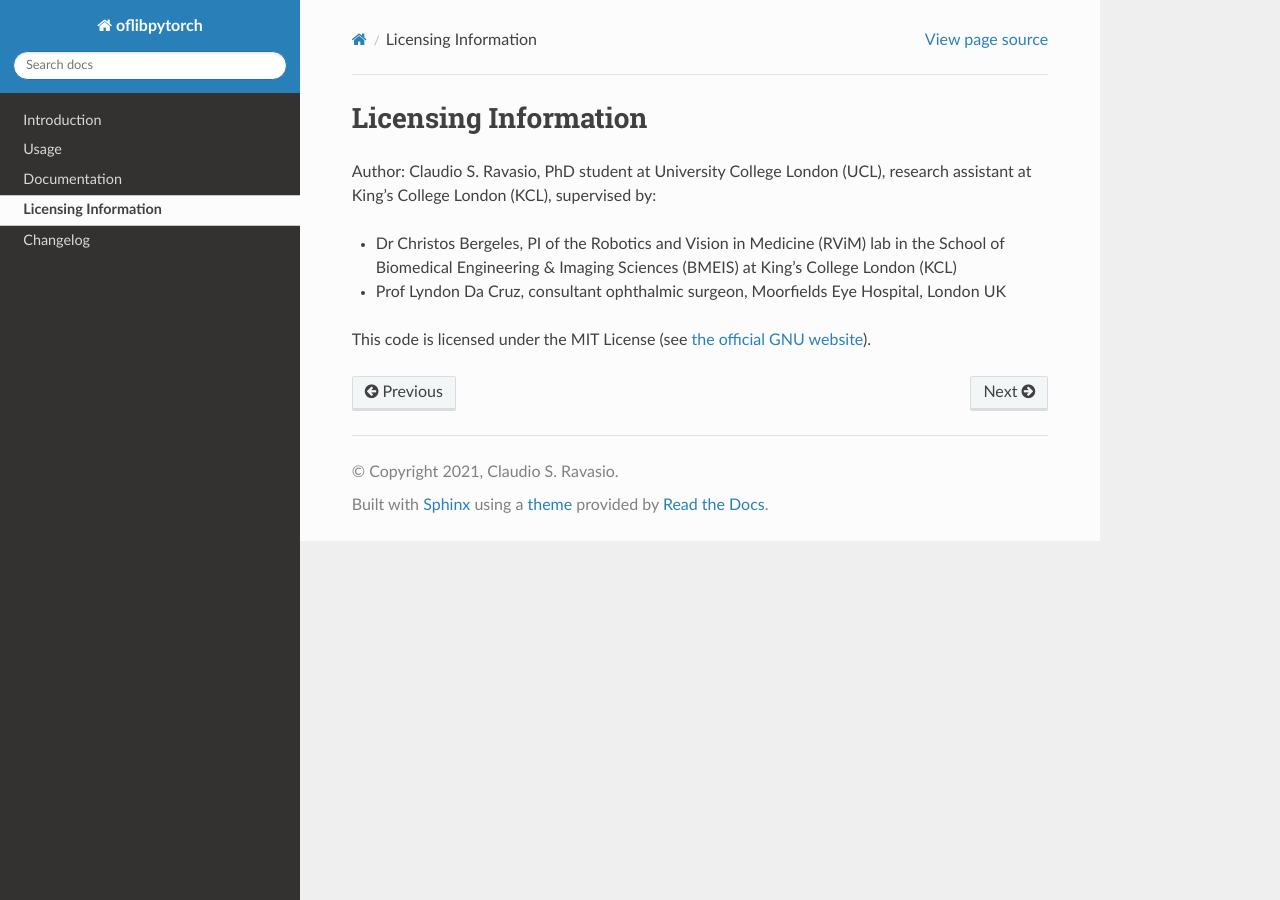
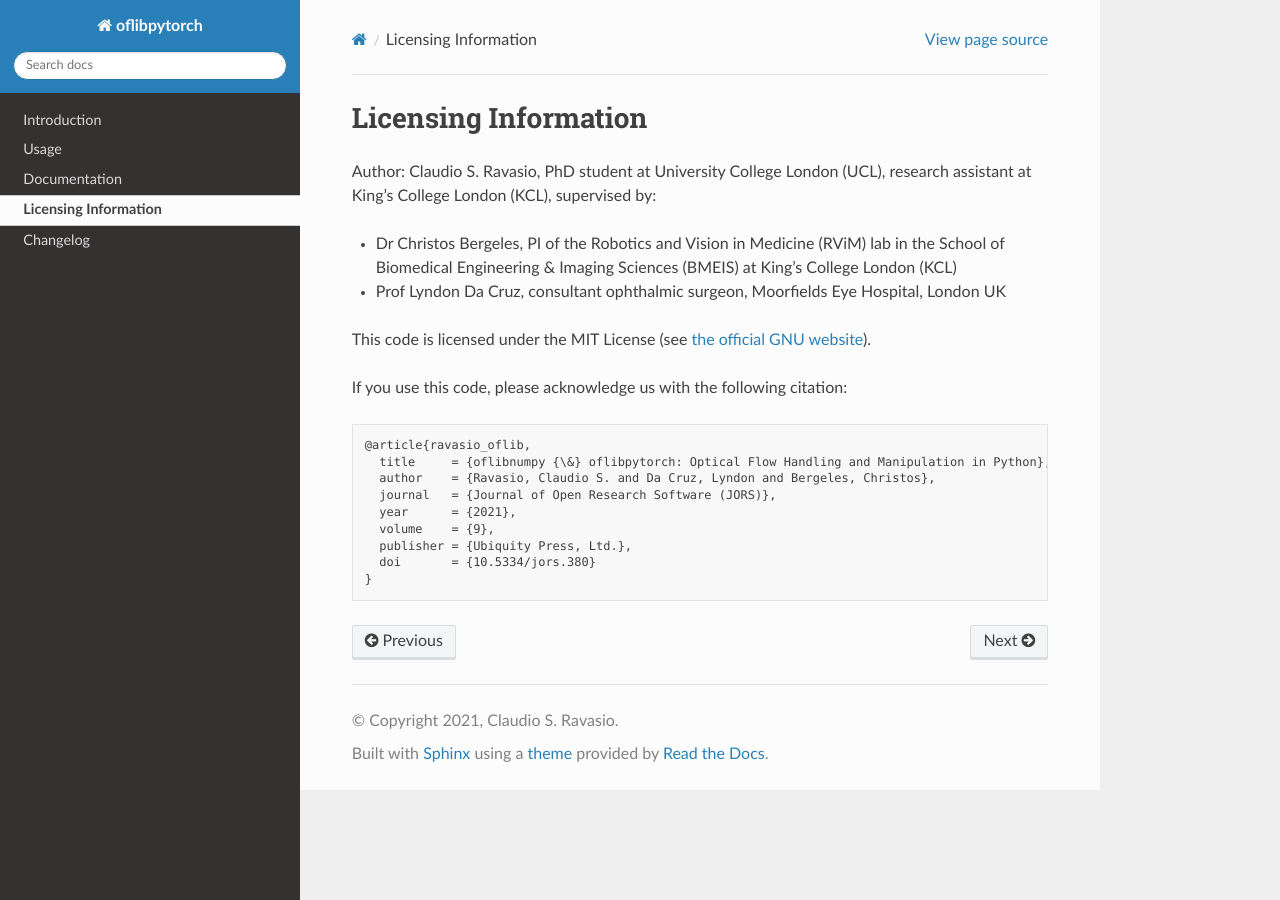
Before and after one commit to CSRavasio/oflibpytorch, a Sphinx documentation site: the page built from docs/licensing.rst, in a window 1280 px wide. Built offline with Sphinx 7.4.7 and the Read the Docs theme 2.0.0, drawn with Linux system fonts in a browser that asks for light colours.

Commit message:
docs/licensing.rst updated

```diff
--- a/docs/licensing.rst
+++ b/docs/licensing.rst
@@ -12,3 +12,17 @@ This code is licensed under the MIT License (see |mit_link|).
 .. |mit_link| raw:: html
 
    <a href="https://opensource.org/licenses/MIT" target="_blank">the official GNU website</a>
+
+If you use this code, please acknowledge us with the following citation:
+
+.. code-block:: plaintext
+
+    @article{ravasio_oflib,
+      title     = {oflibnumpy {\&} oflibpytorch: Optical Flow Handling and Manipulation in Python},
+      author    = {Ravasio, Claudio S. and Da Cruz, Lyndon and Bergeles, Christos},
+      journal   = {Journal of Open Research Software (JORS)},
+      year      = {2021},
+      volume    = {9},
+      publisher = {Ubiquity Press, Ltd.},
+      doi       = {10.5334/jors.380}
+    }
```
